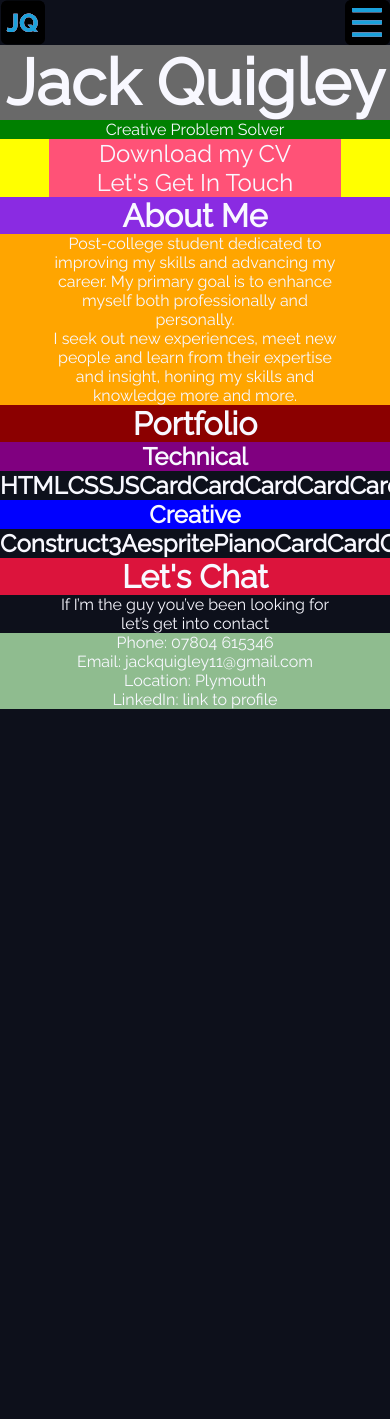
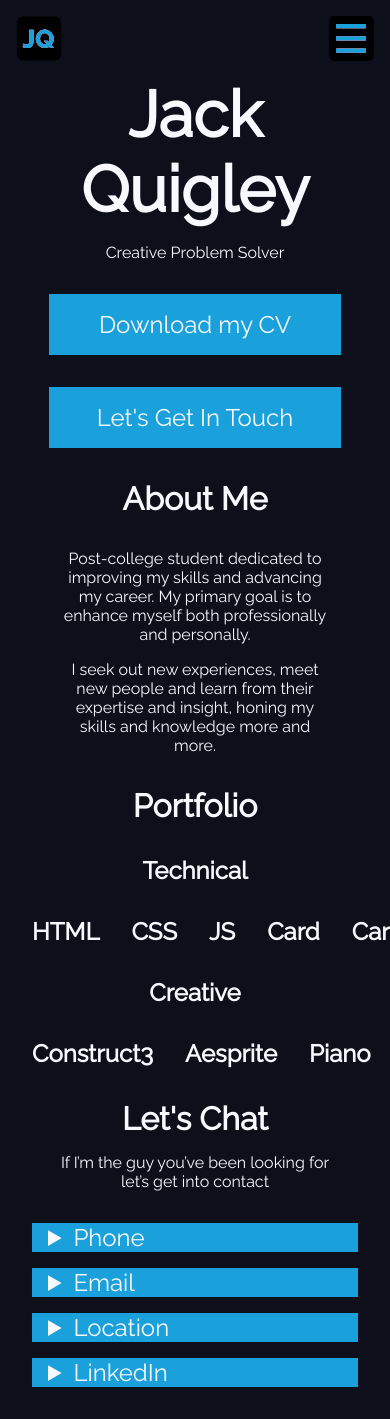
Before and after one commit to J-A-Quigley/J-A-Quigley, a plain HTML site: page index.html in a window 390 px wide. Before the commit the page ends 844 px from the top, so only its background shows below. Drawn offline with Linux system fonts and the light colour scheme.

Commit message:
Mobile Version Complete
Need to add responsiveness, media queries etc

```diff
--- a/Portfolio.css
+++ b/Portfolio.css
@@ -1,3 +1,4 @@
+											/*BACKGROUND COLOUR HAS HAD THE "b" removed*/
 											/* applies to everything */
 * {
 	margin: 0;
@@ -45,37 +46,49 @@ section h1 {
 /* Navigation Bar Needs to be redone*/
 .Nav {
   overflow: hidden;
-  background-color: #ff5277;
   position: relative;
-  /*remove when done*/
-  display: none;
+  display: flex;
+  justify-content: space-between;
+  padding: 1rem 1rem 1rem 1rem;
+  min-width: 100%;
 }
 
 /* Hide the links inside the navigation menu (except for logo/home) */
-.Nav #Links {
-  display: none;
+
+
+.TopBar {
+	display: flex;
+	align-items: center;
+	text-align: center;
+	width: 100%;
 }
-
 /* Style navigation menu links */
-.Nav .Links a {
+.TopBar #Links {
+	display: none;
+	margin: 0 auto;
+}
+.TopBar .Links {
+  flex-direction: column;
+  align-items: center;
+	text-align: center;
+}
+.TopBar .Links a {
   color: white;
-  padding: 14px 16px;
-  text-decoration: none;
-  font-size: 17px;
+  padding: 1rem 1rem 1rem 1rem;
 }
 
 /* Style the hamburger menu */
 
 
 /* Add a grey background color on mouse-over */
-.Nav a:hover {
-  background-color: #ff5277;
+.TopBar a:hover {
+  background-color: #1AA1DB;
   color: black;
 }
 
 /* Style the active link (or home/logo) */
 .Active {
-  background-color: #0d101b;
+  background-color: #1AA1DB;
   color: white;
   font-size: 2rem;
 }
@@ -92,10 +105,12 @@ rgb(107, 111, 152) blue gray #6b6f98
 }
 																						/*hero section*/
 .Hero {
-	background-color: dimgray;
+	ackground-color: dimgray;
 	min-width: 100%;
 	text-align: center;
 	font-size: 2rem;
+	padding: 0rem 1rem 1rem 1rem;
+
 }
 
 #Home {
@@ -103,9 +118,11 @@ rgb(107, 111, 152) blue gray #6b6f98
 }
 
 .Sub {
-	background-color: green;
+	ackground-color: green;
 	min-width: 100%;
 	text-align: center;
+  padding: 0rem 1rem 1rem 1rem;
+
 }
 
 .Buttons {
@@ -114,78 +131,118 @@ rgb(107, 111, 152) blue gray #6b6f98
 	flex-direction: column;
 	align-items: center;
 	text-align: center;
-	background-color: yellow;
+	ackground-color: yellow;
 }
 
 .Buttons a {
 	color: ghostwhite;
 	text-decoration: none;
-	background-color: #ff5277;
+	background-color: #1AA1DB;
 	width: 75%;
 	max-width: 1000px;
+	padding: 1rem 1rem 1rem 1rem;
+	margin: 1rem 1rem 1rem 1rem;
+
+
 }
 
 																				/*About section*/
 .About {
-	background-color: blueviolet;
+	ackground-color: blueviolet;
 	text-align: center;
+	padding: 1rem 1rem 0rem 1rem;
 }
 
 .Info{
-	background-color: orange;
+	ackground-color: orange;
 	text-align: center;
 	display: flex;
 	flex-direction: column;
 	align-items: center;
+	padding: 1rem 1rem 1rem 1rem;
 }
 
 .Info p {
 	width: 75%;
+	padding: 1rem 0rem 0rem 0rem;
+
 }
 
 																			/*portfolio section*/
 .Portfolio {
-	background-color: darkred;
+	ackground-color: darkred;
 	text-align: center;
+	padding: 1rem 1rem 1rem 1rem;
 }
 .Tech {
-	background-color: purple;
+	ackground-color: purple;
 	text-align: center;
+	padding: 1rem 1rem 1rem 1rem;
 }
 .TechScroll {
   display: flex;
   flex-wrap: nowrap;
   overflow-x: auto;
+  padding: 1rem 1rem 1rem 1rem;
+  align-items: center;
 }
 .Create {
-	background-color: blue;
+	ackground-color: blue;
 	text-align: center;
+	padding: 1rem 1rem 1rem 1rem;
 }
 .CreateScroll {
   display: flex;
   flex-wrap: nowrap;
   overflow-x: auto;
+  padding: 1rem 1rem 1rem 1rem;
 }
 
 .card {
 	flex: 0 0 auto;
+	padding: 0rem 1rem 0rem 1rem;
 }
 
 																/*Contact section*/
 .Contact {
-	background-color: crimson;
+	ackground-color: crimson;
 	text-align: center;
+	padding: 1rem 1rem 1rem 1rem;
 }
 .ContactSub {
 	text-align: center;
 	display: flex;
 	flex-direction: column;
 	align-items: center;
+	padding: 0rem 1rem 1rem 1rem;
 }
 .ContactSub p {
 	width: 75%;
 }
 .DropDown {
-	background-color: darkseagreen;
-	text-align: center;
+	ackground-color: darkseagreen;
+	text-align: left;
+	padding: 0rem 1rem 1rem 1rem
 }
+.DropDown details{
+	ackground-color: darkseagreen;
+	text-align: left;
+	margin: 1rem 1rem 1rem 1rem;
+	font-size: 1.5rem;
+  background-color: #1AA1DB;
+}
+.DropDown summary{
+	ackground-color: darkseagreen;
+	text-align: left;
+	margin: 0rem 1rem 0rem 1rem;
+	font-size: 1.5rem;
+  background-color: #1AA1DB;
+}
+.DropDown p{
+	ackground-color: darkseagreen;
+	text-align: left;
+	margin: 0rem 1rem 1rem 1rem;
+	padding: 1rem 1rem 1rem 1rem;
+	font-size: 1rem;
+  background-color: #1AA1DB;
+}
--- a/Portfolio.js
+++ b/Portfolio.js
@@ -1,9 +1,9 @@
 /* Toggle between showing and hiding the navigation menu links when the user clicks on the hamburger menu / bar icon */
 function myFunction() {
   var x = document.getElementById("Links");
-  if (x.style.display === "block") {
+  if (x.style.display === "flex") {
     x.style.display = "none";
   } else {
-    x.style.display = "block";
+    x.style.display = "flex";
   }
 }
--- a/index.html
+++ b/index.html
@@ -14,19 +14,17 @@
 	<body>
 		<!--nav bar-->
 		<div class="Nav">
-			<object data="Icon.svg" width="45px" height="45px"> </object>
+			<img src="Icon.svg" width="45px" height="45px"/>
   				<!-- Navigation links (hidden by default) -->
-  				<div class="Links" id="Links">
+  <!-- "Hamburger menu" / "Bar icon" to toggle the navigation links -->
+  			<img src="HamburgerIcon.svg" width="45px" height="45px" onclick="myFunction()"/>
+  		</div>
+  		<div class="TopBar">
+  			<div class="Links" id="Links">
     				<a href="#About">About</a>
     				<a href="#Portfolio">Portfolio</a>
     				<a href="#Contact">Contact</a>
-  				</div>
-  <!-- "Hamburger menu" / "Bar icon" to toggle the navigation links -->
-  				 <object data="HamburgerIcon.svg" width="45px" height="45px"><a href="javascript:void(0);" class="icon" onclick="myFunction()"></a></object>
-  		</div>
-  		<div class="TopBar">
-  			<object data="Icon.svg" width="45px" height="45px"> </object>
-  			<object data="HamburgerIcon.svg" width="45px" height="45px"> </object>
+  			</div>
   		</div>
 
   		<!--home page-->
@@ -90,10 +88,10 @@
 			<p>If I’m the guy you’ve been looking for let’s get into contact</p>
 		</div>
 		<div class="DropDown">
-			<p>Phone: 07804 615346</p>
-			<p>Email: jackquigley11@gmail.com</p>
-			<p>Location: Plymouth</p>
-			<p>LinkedIn: link to profile</p>
+			<details><summary>Phone</summary><p>07804 615346</p></details>
+			<details><summary>Email</summary><p>jackquigley11@gmail.com</p></details>
+			<details><summary>Location</summary><p>Plymouth, UK</p></details>
+			<details><summary>LinkedIn</summary><p>www.linkedin.com/in/jackaquigley</p></details>
 		</div>
 	</body>
 </html>
```
